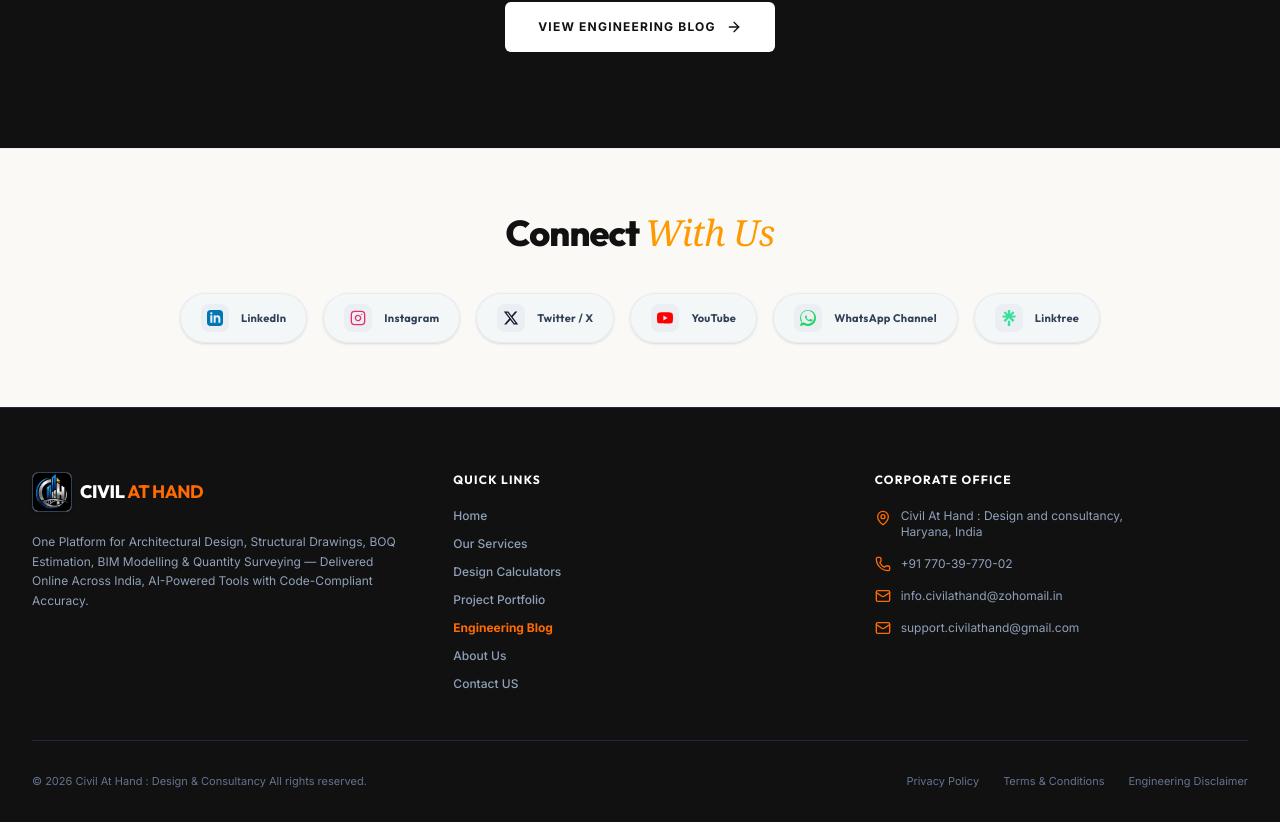
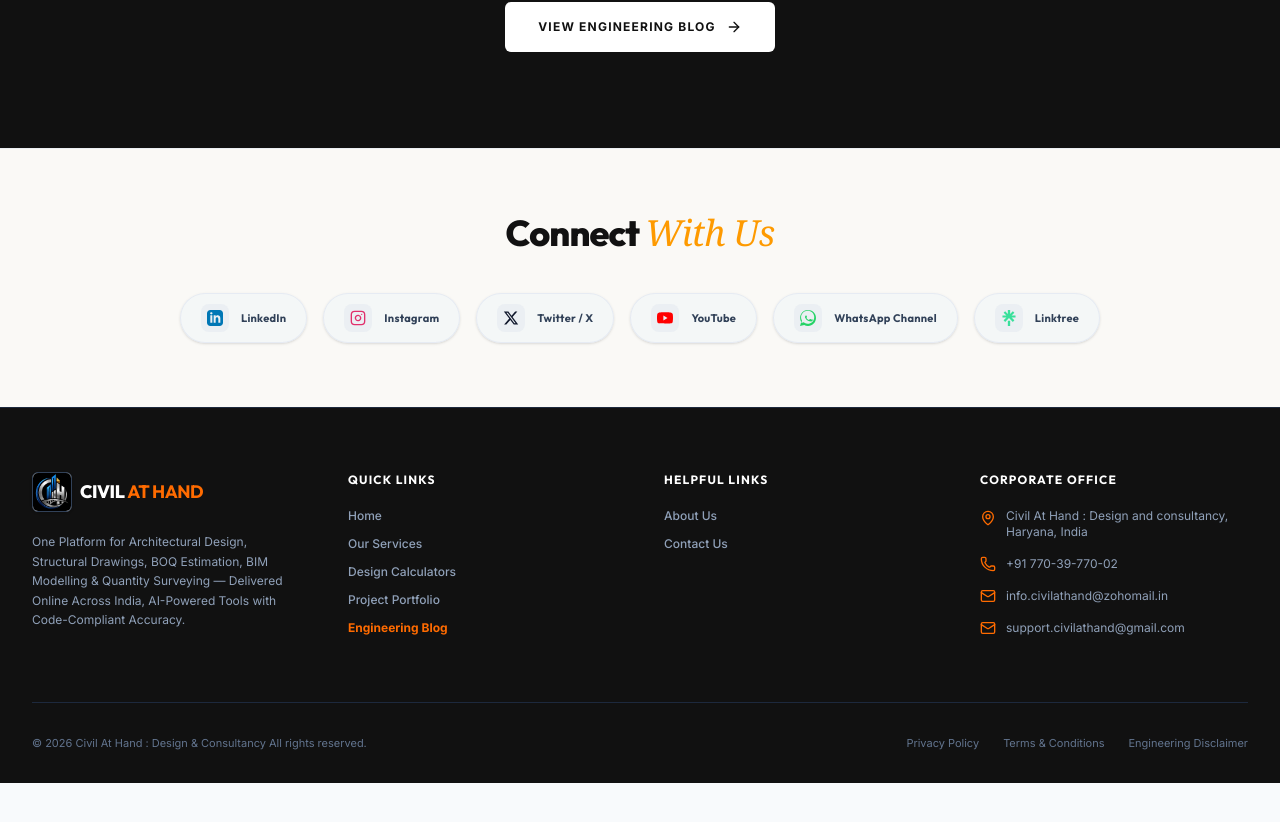
Before and after one commit to civilathandwork/civilathand-v1, a Next.js app: page / in a window 1280 px wide. Shown: the part 6842-7664 px from the top of the page. After the commit the page ends 7625 px from the top, so only its background shows below. Built offline with nearby package versions, Linux system fonts and the light colour scheme; no server answers; the database is empty.

Commit message:
feat: restructure footer layout to support 4 columns with helpful links section

```diff
--- a/src/components/Footer.tsx
+++ b/src/components/Footer.tsx
@@ -228,7 +228,7 @@
 
       <footer className="bg-wix-dark text-slate-100 pt-16 pb-8 border-t border-slate-800">
         <div className="mx-auto max-w-7xl px-4 sm:px-6 lg:px-8">
-          <div className="grid grid-cols-1 md:grid-cols-3 lg:grid-cols-3 gap-12 mb-12">
+          <div className="grid grid-cols-1 md:grid-cols-2 lg:grid-cols-4 gap-12 mb-12">
             {/* Brand Info */}
             <div>
               <div className="flex items-center gap-2 mb-5">
@@ -264,11 +264,18 @@
                 <li>
                   <Link href="/blog" className="hover:text-orange-500 transition-colors font-bold text-orange-500">Engineering Blog</Link>
                 </li>
-                 <li>
+              </ul>
+            </div>
+
+            {/* Helpful Links */}
+            <div>
+              <h3 className="font-display font-bold text-xs text-white uppercase tracking-widest mb-5">Helpful Links</h3>
+              <ul className="space-y-3 text-xs text-slate-400 font-medium">
+                <li>
                   <Link href="/about" className="hover:text-orange-500 transition-colors">About Us</Link>
                 </li>
-                 <li>
-                  <Link href="/contact" className="hover:text-orange-500 transition-colors">Contact US</Link>
+                <li>
+                  <Link href="/contact" className="hover:text-orange-500 transition-colors">Contact Us</Link>
                 </li>
               </ul>
             </div>
```
